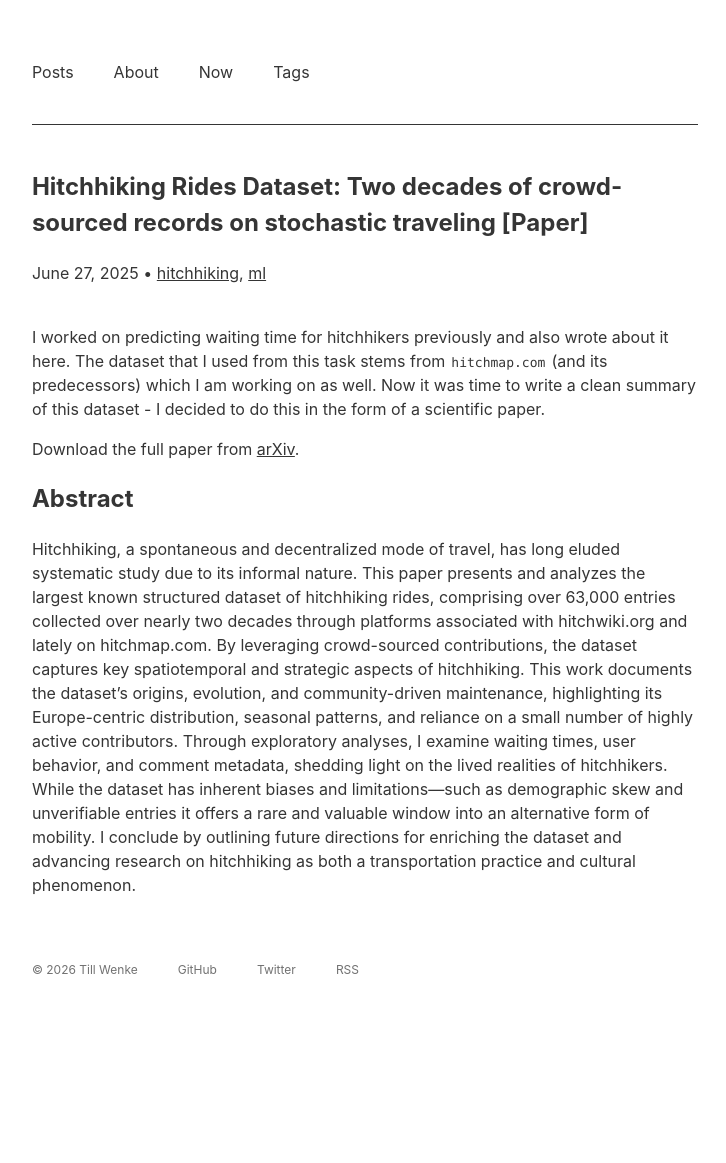
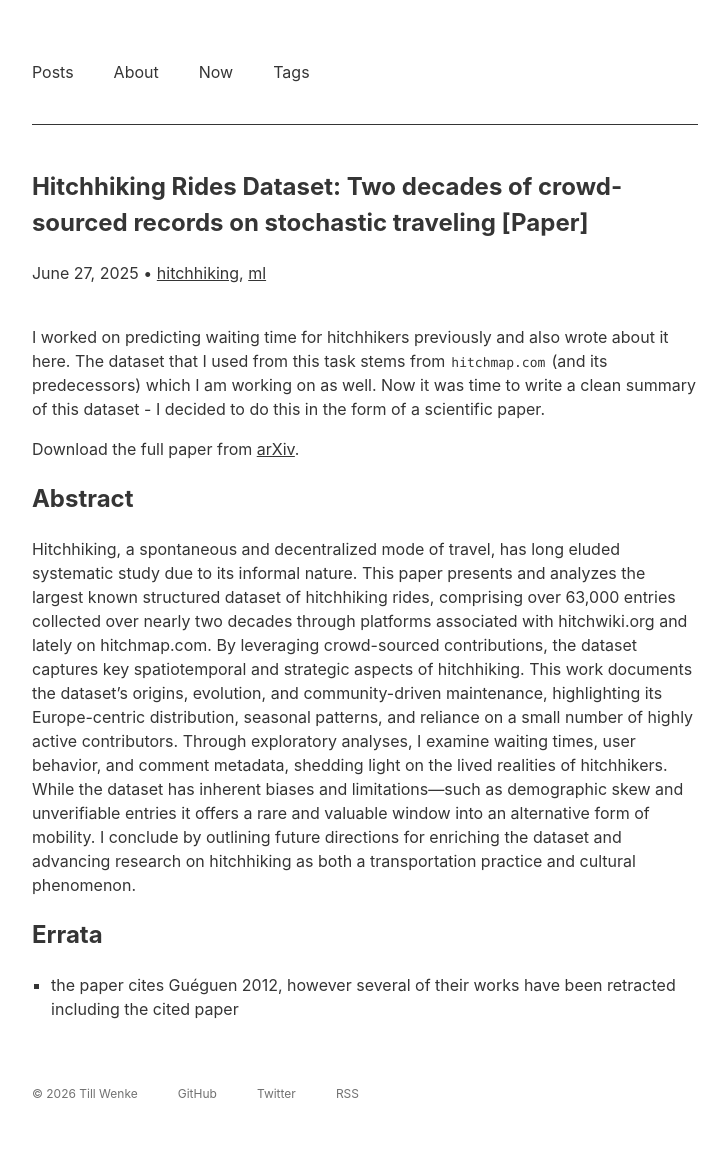
Before and after one commit to tillwenke/tillwenke.github.io, a Jekyll site: the page built from _posts/2025-06-27-hitchhiking-rides-dataset.md, in a window 1280 px wide. Shown: the whole page, without its empty margins (275-1001 px from the left). Built offline with Jekyll 4.4.1, drawn with Linux system fonts in a browser that asks for light colours; before the commit the page ends 1039 px from its top, so only the background shows below that.

Commit message:
Add errata section for cited works in dataset paper
Added errata section noting retracted works.

```diff
--- a/_posts/2025-06-27-hitchhiking-rides-dataset.md
+++ b/_posts/2025-06-27-hitchhiking-rides-dataset.md
@@ -25,3 +25,6 @@ limitations—such as demographic skew and unverifiable entries it offers a rare
 and valuable window into an alternative form of mobility. I conclude by outlining
 future directions for enriching the dataset and advancing research on hitchhiking
 as both a transportation practice and cultural phenomenon.
+
+# Errata
+- the paper cites Guéguen 2012, however several of their works have been retracted including the cited paper
```
